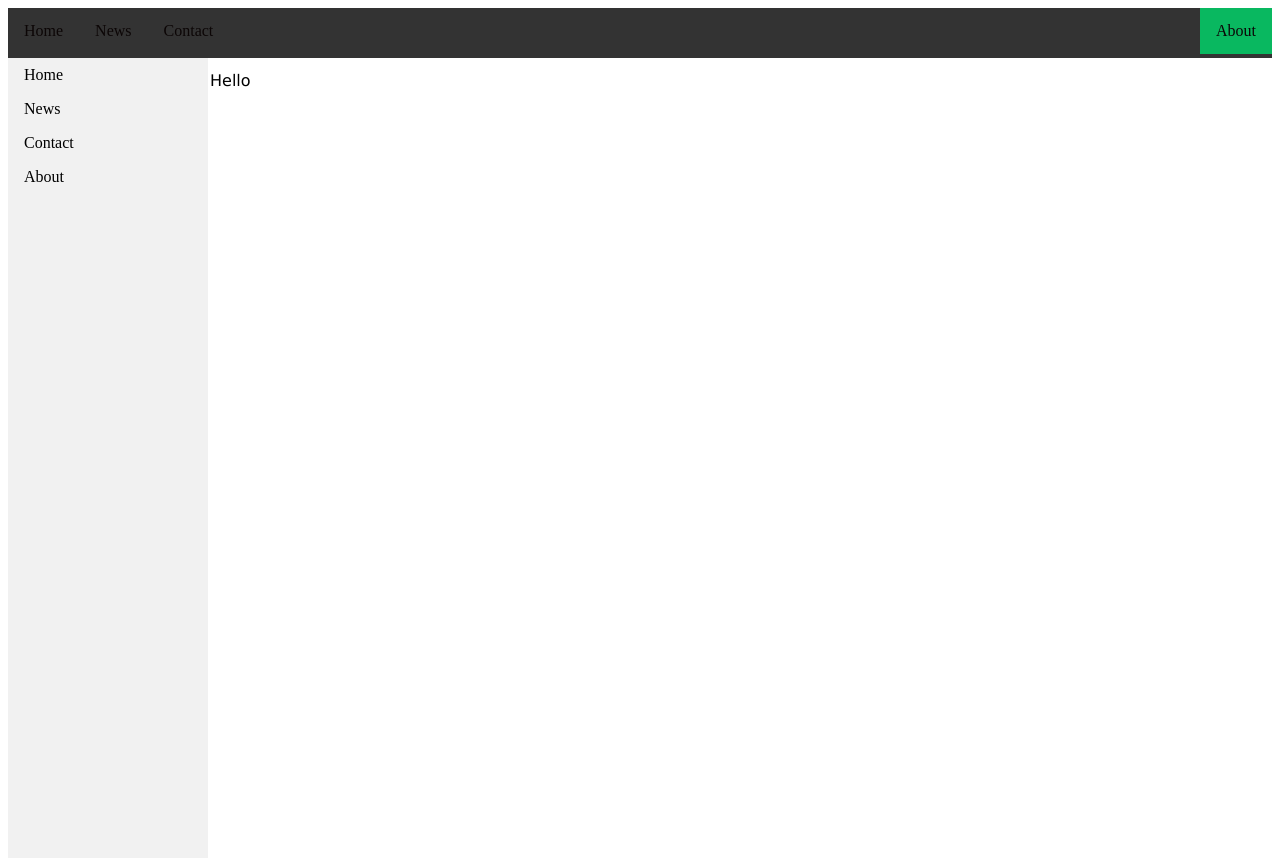
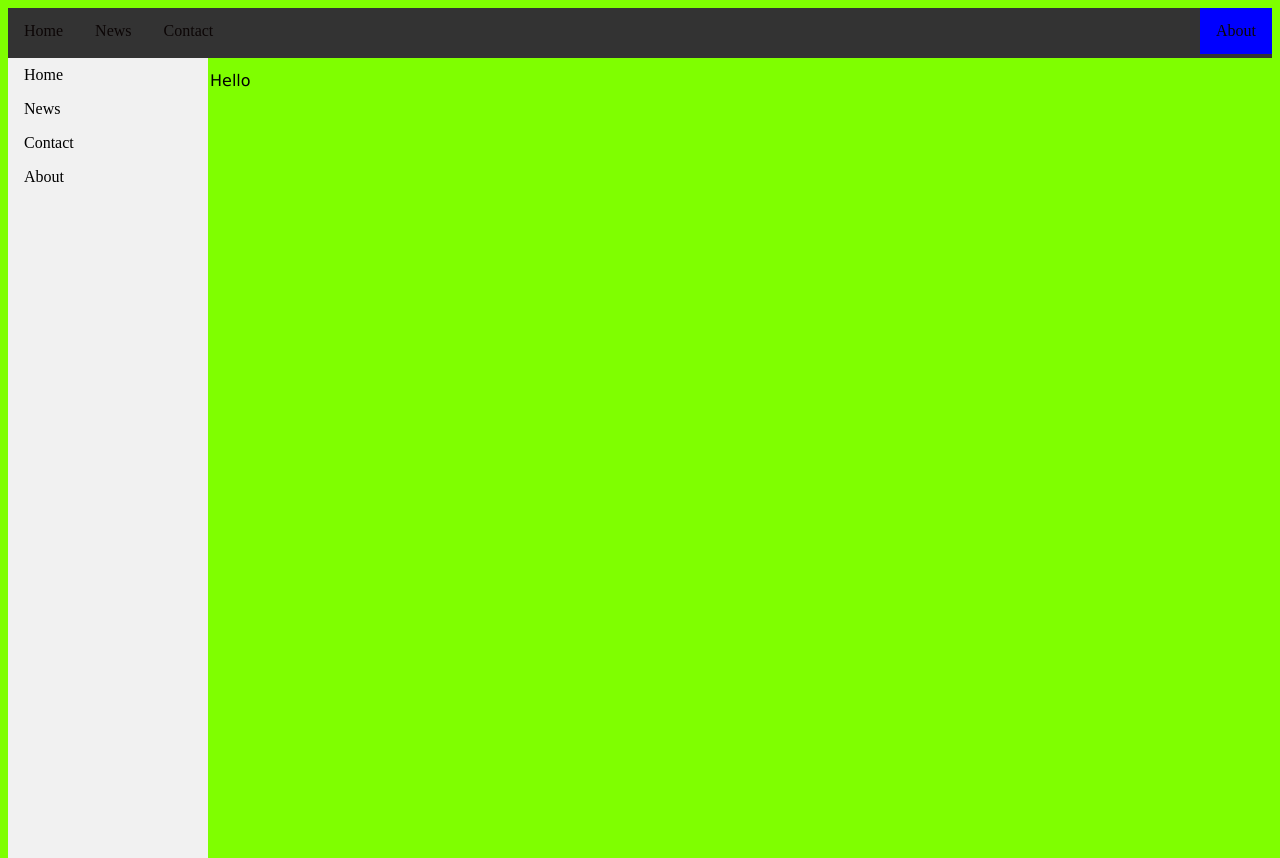
Before and after one commit to Neelee99/Gihub-Learnings, a plain HTML site: page HTMLCSS/index.html in a window 1280 px wide. Drawn offline with Linux system fonts and the light colour scheme.

Commit message:
changed background

```diff
--- a/HTMLCSS/index.html
+++ b/HTMLCSS/index.html
@@ -30,7 +30,7 @@
 }
 
 .active {
-  background-color:  rgb(9, 184, 96);
+  background-color: blue;
 }
 .side {
   list-style-type: none;
@@ -62,7 +62,7 @@ p {
 }
 </style>
 </head>
-<body style="height: 100%">
+<body style="height: 100%; background-color: chartreuse;">
 
 <ul class="top">
   <li><a href="#home">Home</a></li>
```
